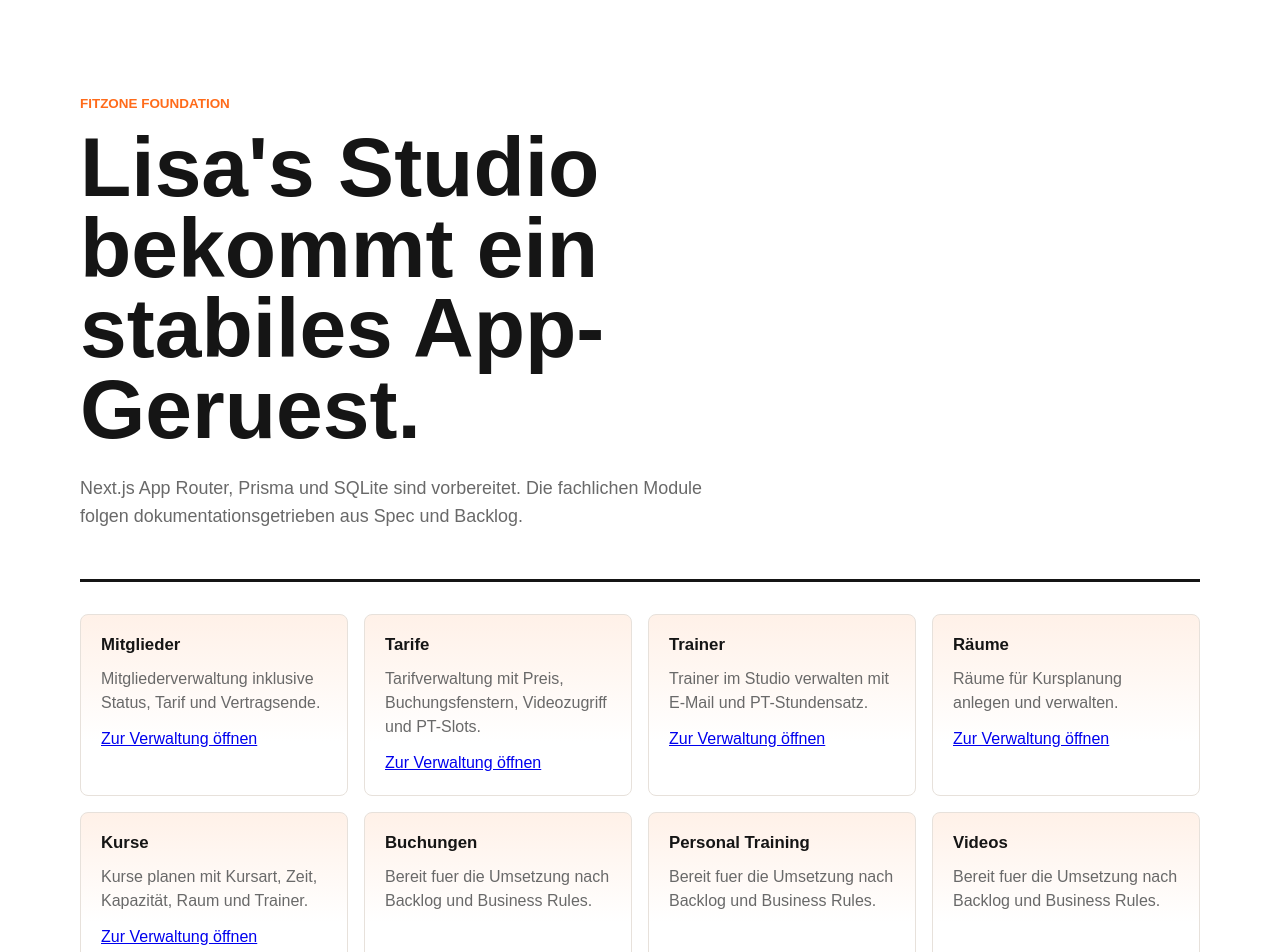
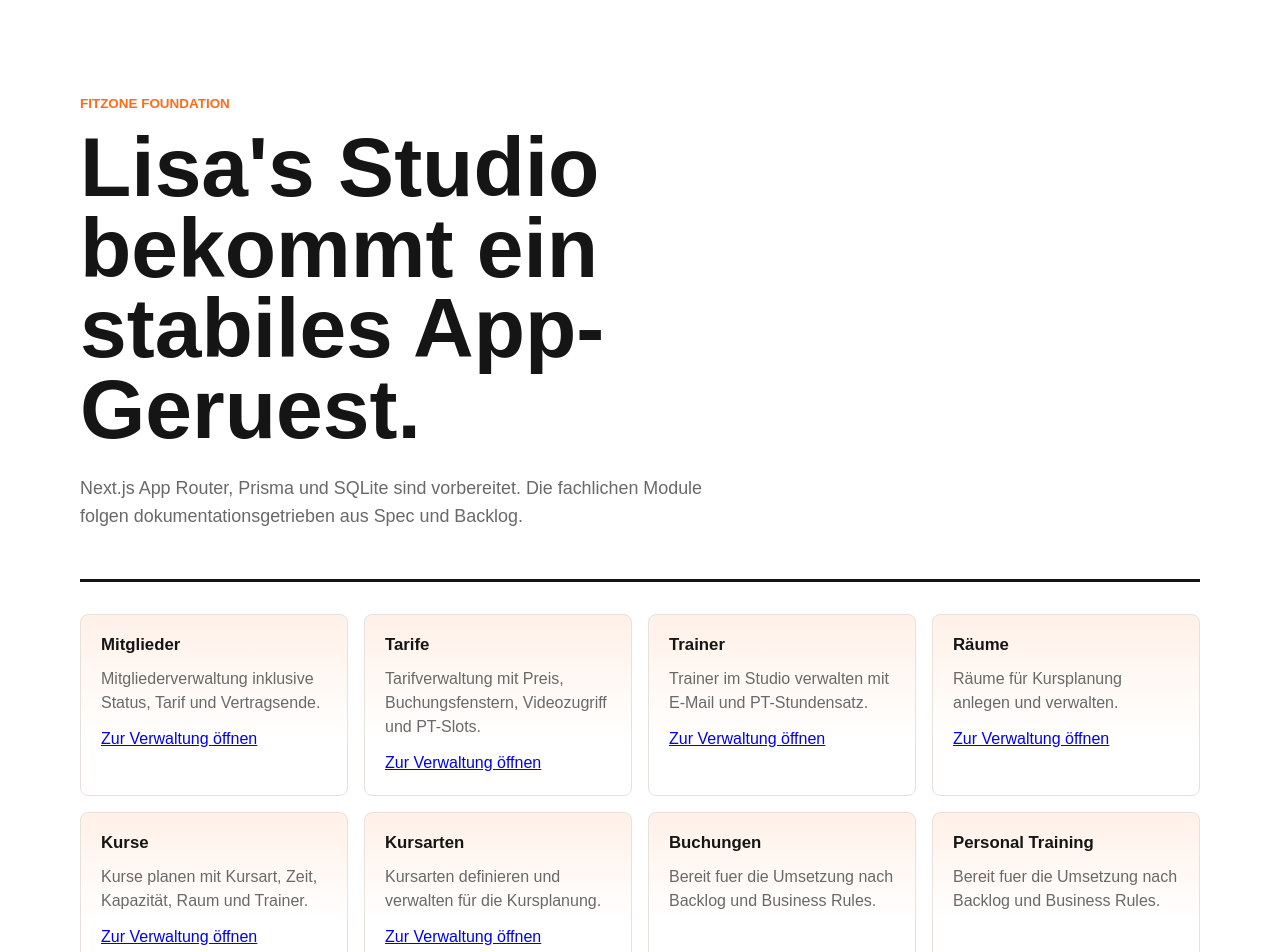
Before and after one commit to wieterspangunnar-ctrl/FitnessApp, a Next.js app: page / in a window 1280 px wide. Shown: the top 952 px of the page. Built offline with nearby package versions, Linux system fonts and the light colour scheme.

Commit message:
feat: FZ-018 Admin-Zugang für Kursarten angelegt

```diff
--- a/src/app/course-types/page.tsx
+++ b/src/app/course-types/page.tsx
@@ -73,7 +73,7 @@ export default function CourseTypesPage() {
     <main className="shell">
       <section className="hero">
         <div>
-          <p className="eyebrow">FZ-011</p>
+          <p className="eyebrow">FZ-018</p>
           <h1>Kursarten verwalten</h1>
           <p className="intro">Kursarten (z. B. Yoga, HIIT) zentral anlegen. Namen müssen eindeutig sein.</p>
         </div>
--- a/src/app/page.tsx
+++ b/src/app/page.tsx
@@ -6,6 +6,7 @@ const modules = [
   { title: "Trainer", description: "Trainer im Studio verwalten mit E-Mail und PT-Stundensatz.", href: "/trainers" },
   { title: "Räume", description: "Räume für Kursplanung anlegen und verwalten.", href: "/rooms" },
   { title: "Kurse", description: "Kurse planen mit Kursart, Zeit, Kapazität, Raum und Trainer.", href: "/courses" },
+  { title: "Kursarten", description: "Kursarten definieren und verwalten für die Kursplanung.", href: "/course-types" },
   { title: "Buchungen", description: "Bereit fuer die Umsetzung nach Backlog und Business Rules.", href: "/" },
   { title: "Personal Training", description: "Bereit fuer die Umsetzung nach Backlog und Business Rules.", href: "/" },
   { title: "Videos", description: "Bereit fuer die Umsetzung nach Backlog und Business Rules.", href: "/" }
```
Also changed, not shown: 2 other files (tests, documents, lock files or other folders).
